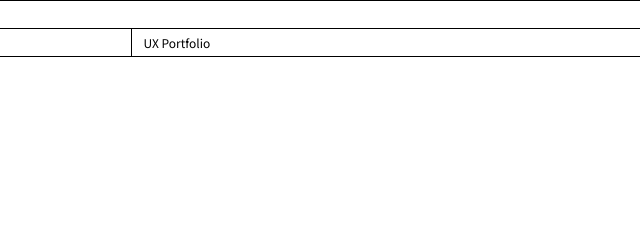
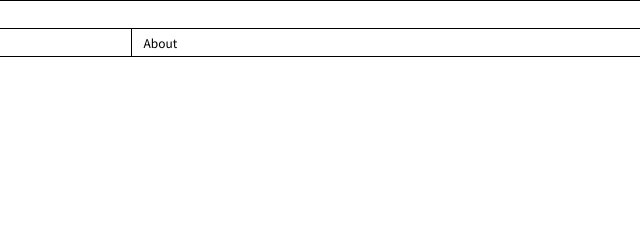
Before and after one commit to younginsa/uxportfolio, a plain HTML site: page about.html in a window 1280 px wide. Shown: the top 240 px of the page, 509-1149 px from the left. Drawn offline with nearby package versions, Linux system fonts and the light colour scheme.

Commit message:
about page

```diff
--- a/about.html
+++ b/about.html
@@ -29,7 +29,7 @@
         <div id="title"><a href="index.html"><p>Sa Youngin &nbsp; 사영인</p></a></div>
         <div id="menu">
           <div class="dropbtn" onclick="menuFunction()">
-            <div id="menutitle">UX Portfolio</div></div>
+            <div id="menutitle">About</div></div>
               <div class="sub-menu" id="myDropdown">
                 <a href="index.html"><p class="menus">UX Portfolio</p></a>
                 <a href="workProcess.html"><p class="menus">Work Process</p></a>
```
